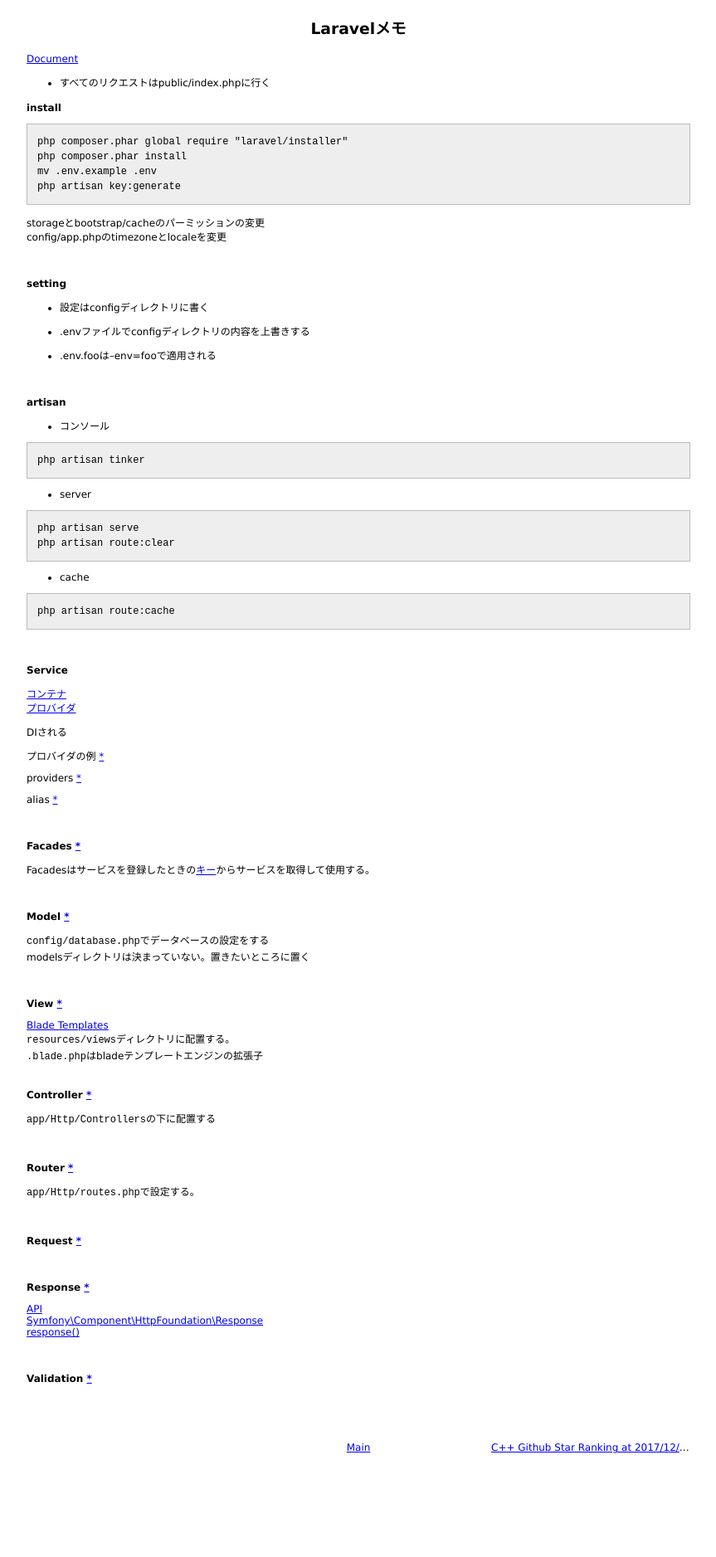
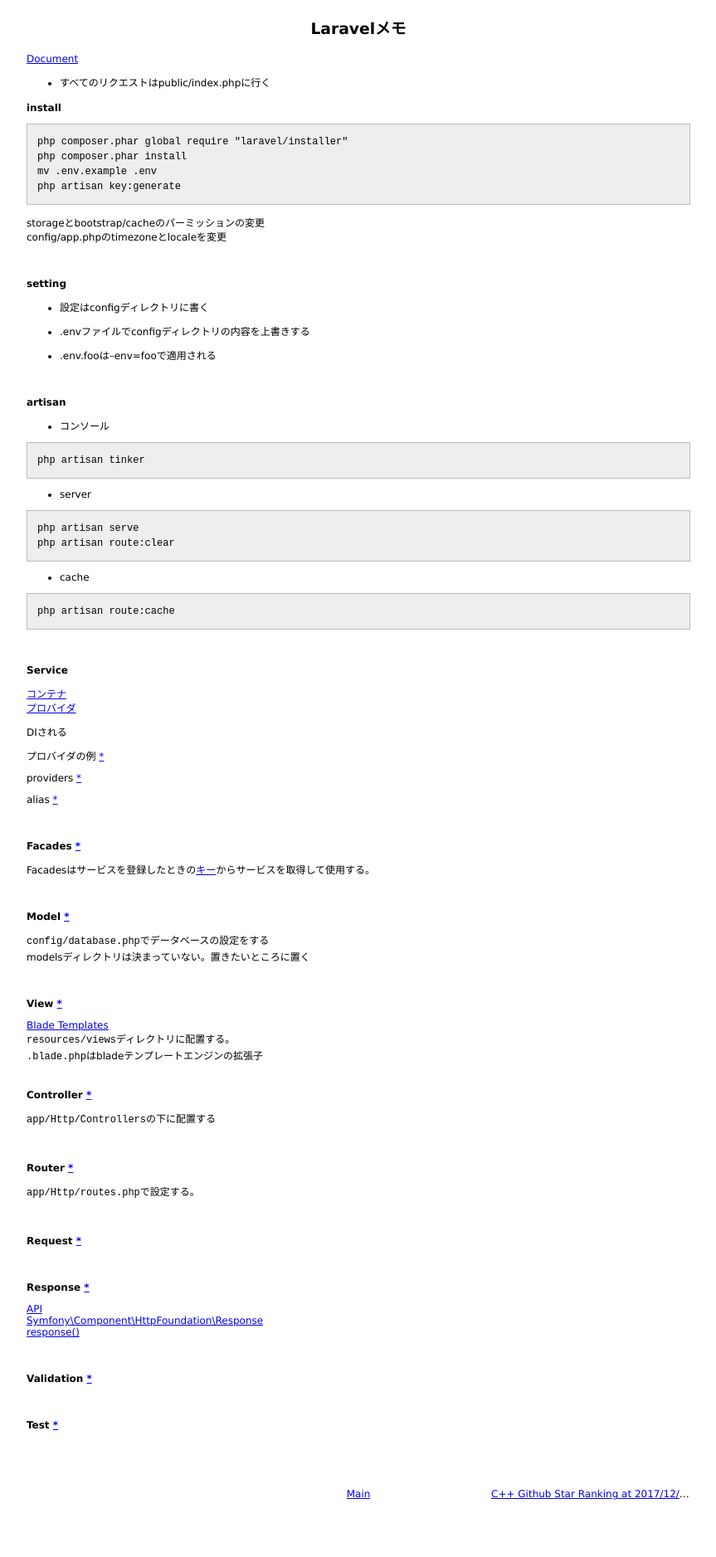
Before and after one commit to 38elements/38elements.github.com, a Jekyll site: the page built from _posts/2018-01-12-laravel.md, in a window 1280 px wide. Shown: the whole page at 83% size, without its empty margins (208-1071 px from the left). Built offline with Jekyll 4.4.1, drawn with Linux system fonts in a browser that asks for light colours; before the commit the page ends 1821 px from its top, so only the background shows below that.

Commit message:
Update 2018-01-12-laravel.md

```diff
--- a/_posts/2018-01-12-laravel.md
+++ b/_posts/2018-01-12-laravel.md
@@ -117,3 +117,7 @@ modelsディレクトリは決まっていない。置きたいところに置
 #### Validation [\*](https://laravel.com/docs/5.5/validation)
 
 <br>
+
+#### Test [\*](https://laravel.com/docs/master/testing)
+
+<br>
```
